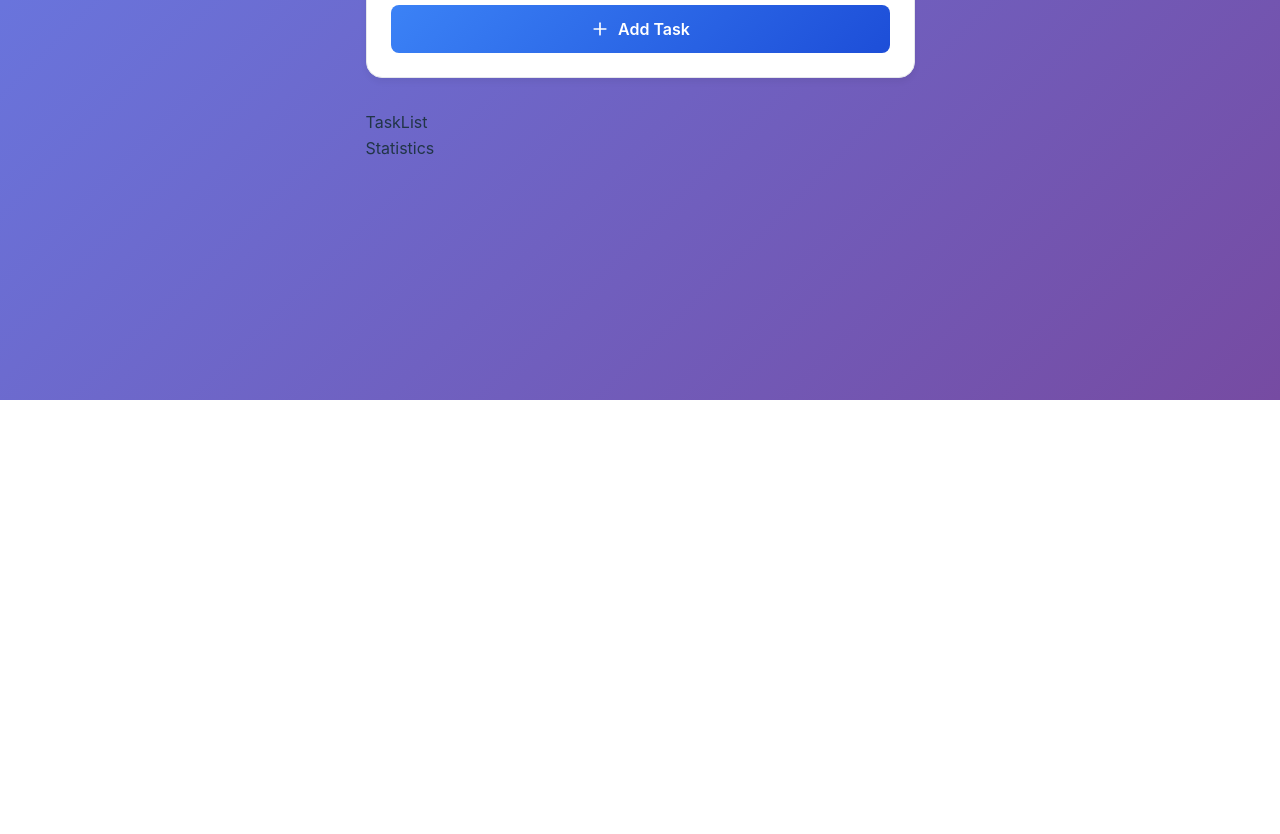
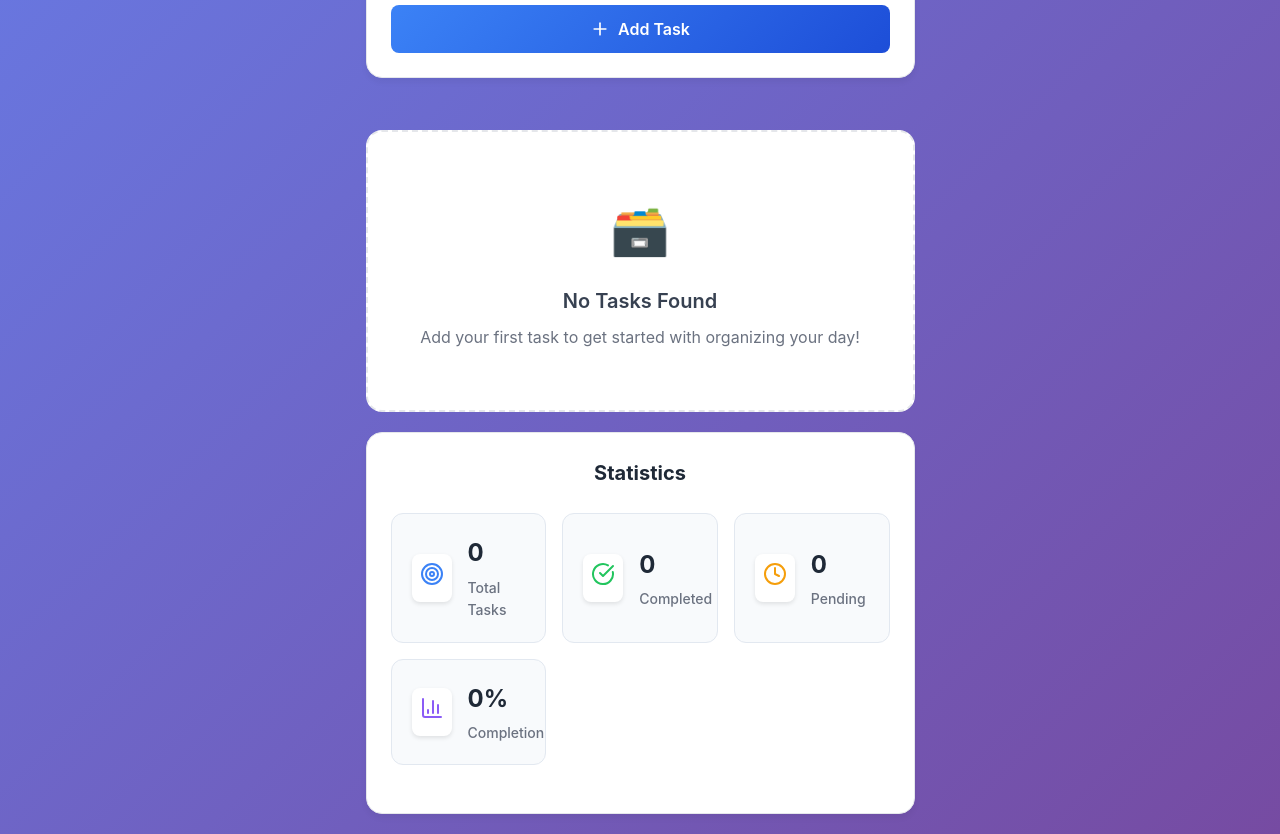
Before and after one commit to webdev-mohdamir/react-004, a React (Vite) app: page / in a window 1280 px wide. Shown: the part 400-1234 px from the top of the page. Before the commit the page ends 800 px from the top, so only its background shows below. Built offline with nearby package versions, Linux system fonts and the light colour scheme.

Commit message:
Updated: App, Stat, Task form and list

```diff
--- a/src/App.jsx
+++ b/src/App.jsx
@@ -3,8 +3,13 @@ import TaskList from "./components/TaskList";
 import Statistics from "./components/Statistics";
 
 import "./App.css";
+import { useState } from "react";
 
 const App = () => {
+  const [tasks, setTasks] = useState([]);
+
+  console.log(tasks);
+
   return (
     <div className="app">
       <header className="app-header">
@@ -16,7 +21,7 @@ const App = () => {
 
       <main className="app-main">
         {/* Task form */}
-        <TaskForm />
+        <TaskForm onTaskChange={setTasks} />
 
         {/* task list */}
         <TaskList />
--- a/src/components/Statistics.jsx
+++ b/src/components/Statistics.jsx
@@ -1,7 +1,53 @@
+import { BarChart3, CheckCircle, Clock, Target } from "lucide-react";
 import "./Statistics.css";
 
 const Statistics = () => {
-  return <div>Statistics</div>;
+  const stats = [
+    {
+      icon: <Target size={24} />,
+      label: "Total Tasks",
+      value: 0,
+      color: "#3b82f6",
+    },
+    {
+      icon: <CheckCircle size={24} />,
+      label: "Completed",
+      value: 0,
+      color: "#22c55e",
+    },
+    {
+      icon: <Clock size={24} />,
+      label: "Pending",
+      value: 0,
+      color: "#f59e0b",
+    },
+    {
+      icon: <BarChart3 size={24} />,
+      label: "Completion",
+      value: `${0}%`,
+      color: "#8b5cf6",
+    },
+  ];
+
+  return (
+    <div className="statistics">
+      <h2 className="statistics-title">Statistics</h2>
+
+      <div className="stats-grid">
+        {stats.map((stat, i) => (
+          <div key={`stat-${i}`} className="stat-card">
+            <div className="stat-icon" style={{ color: stat.color }}>
+              {stat.icon}
+            </div>
+            <div className="stat-content">
+              <div className="stat-value">{stat.value}</div>
+              <div className="stat-label">{stat.label}</div>
+            </div>
+          </div>
+        ))}
+      </div>
+    </div>
+  );
 };
 
 export default Statistics;
--- a/src/components/TaskForm.jsx
+++ b/src/components/TaskForm.jsx
@@ -1,12 +1,34 @@
 import { Plus } from "lucide-react";
 import "./TaskForm.css";
+import { useState } from "react";
 
-const TaskForm = () => {
+const TaskForm = ({ onTaskChange }) => {
+  const [title, setTitle] = useState("");
+  const [dueDate, setDueDate] = useState("");
+
+  const handleSubmit = (e) => {
+    // Prevent from reloading
+    e.preventDefault();
+
+    // Create task object
+    const task = {
+      title,
+      dueDate,
+    };
+
+    // update the tasks
+    onTaskChange((prev) => [...prev, task]);
+
+    // Reset the state
+    setTitle("");
+    setDueDate("");
+  };
+
   return (
     <div className="task-form-container">
       <h2 className="form-title">Add New Task</h2>
 
-      <form className="task-form">
+      <form className="task-form" onSubmit={handleSubmit}>
         <div className="form-row">
           <div className="form-group">
             <label htmlFor="title">Task Title</label>
@@ -15,13 +37,21 @@ const TaskForm = () => {
               id="title"
               name="title"
               placeholder="Enter task title"
+              onChange={(e) => setTitle(e.target.value)}
+              value={title}
               required
             />
           </div>
 
           <div className="form-group">
             <label htmlFor="dueDate">Due Date</label>
-            <input type="date" id="dueDate" required />
+            <input
+              type="date"
+              id="dueDate"
+              required
+              value={dueDate}
+              onChange={(e) => setDueDate(e.target.value)}
+            />
           </div>
         </div>
 
--- a/src/components/TaskList.jsx
+++ b/src/components/TaskList.jsx
@@ -1,6 +1,18 @@
 import "./TaskList.css";
 
+const tasks = [];
+
 const TaskList = () => {
+  if (tasks.length == 0) {
+    return (
+      <div className="empty-state">
+        <div className="empty-icon">🗃️</div>
+        <h3>No Tasks Found</h3>
+        <p>Add your first task to get started with organizing your day!</p>
+      </div>
+    );
+  }
+
   return <div>TaskList</div>;
 };
 
```
